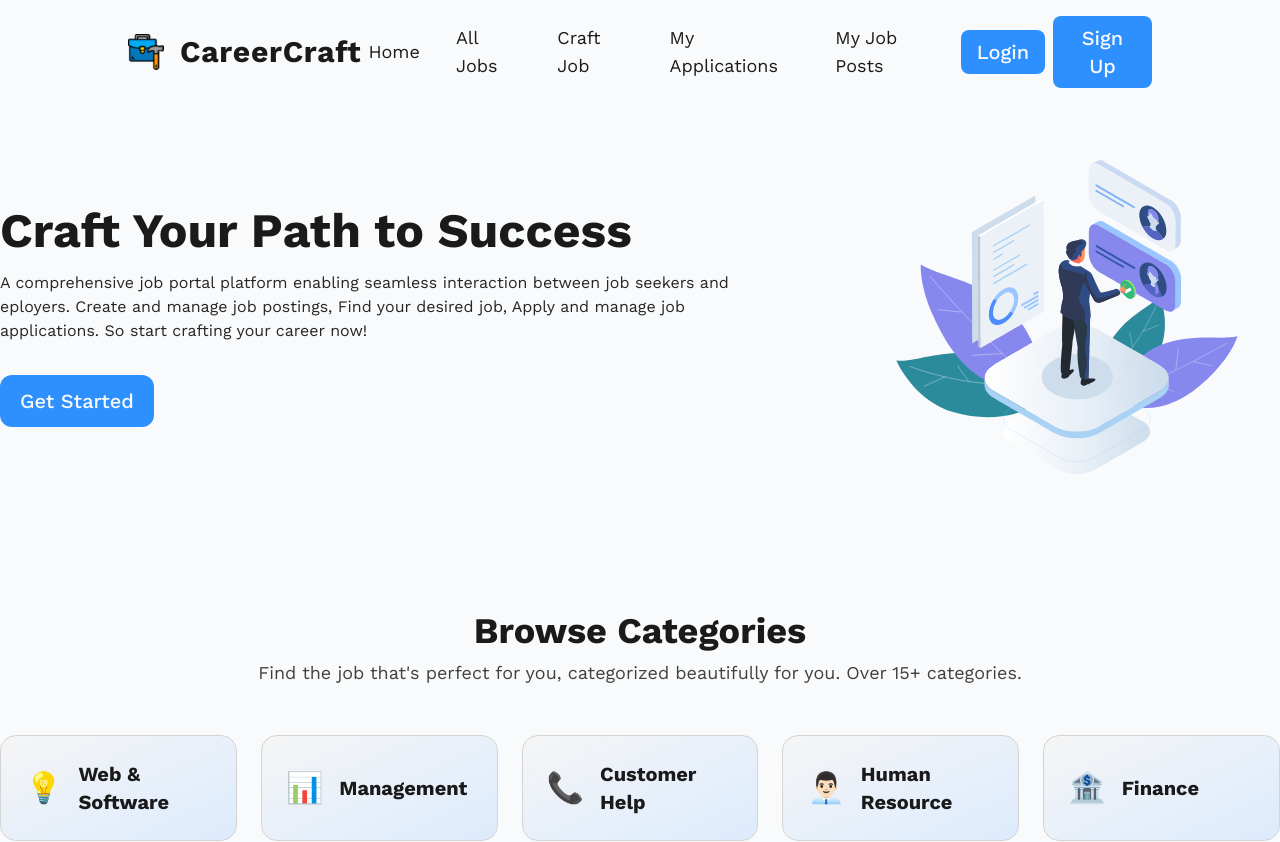
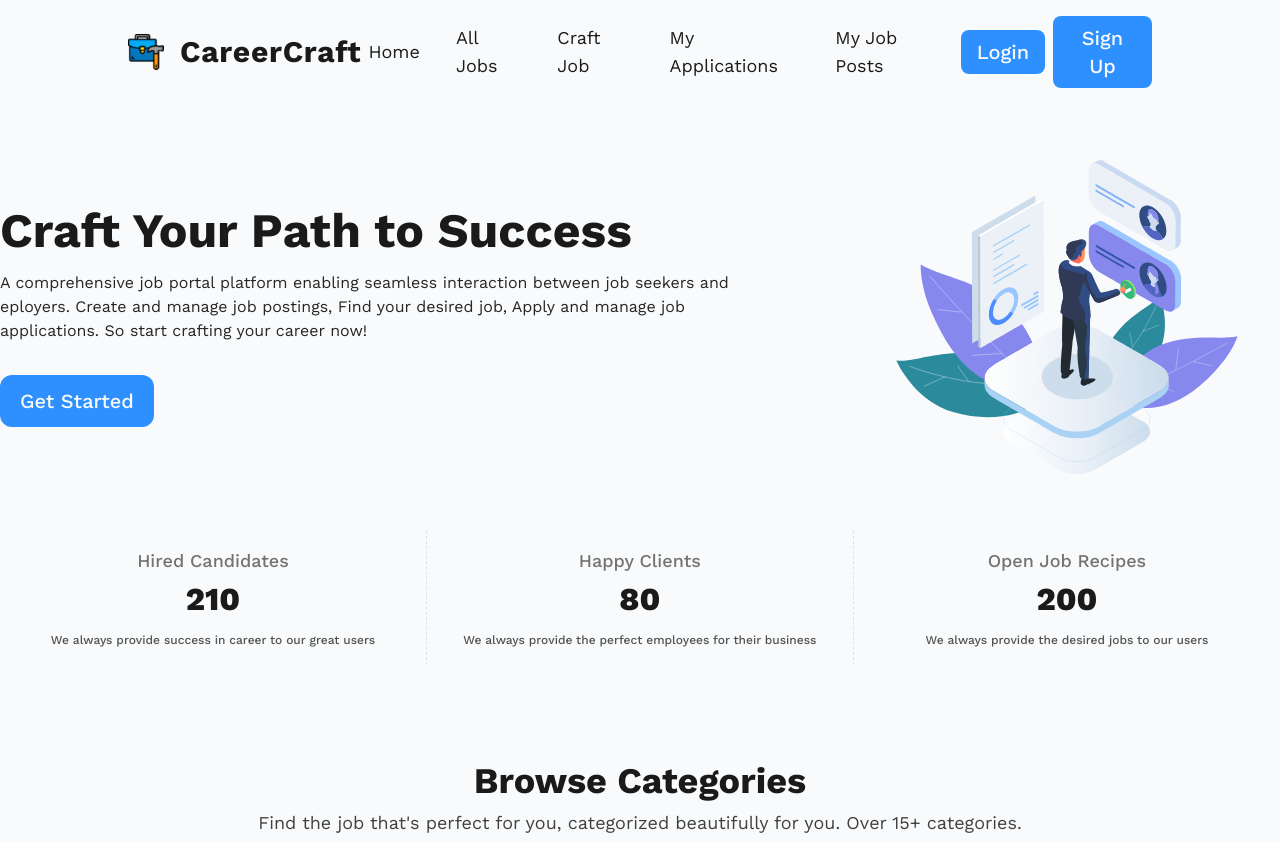
Before and after one commit to ninjaquasar/career-code-client, a React (Vite) app: page / in a window 1280 px wide. Shown: the top 842 px of the page. Built offline with nearby package versions, Linux system fonts and the light colour scheme; no server answers.

Commit message:
feat(home): build stats section

```diff
--- a/src/components/home/BrowseCategories.jsx
+++ b/src/components/home/BrowseCategories.jsx
@@ -36,7 +36,7 @@ const BrowseCategories = () => {
 		},
 	];
 	return (
-		<section className="max-w-8xl mx-auto my-20">
+		<section className="max-w-8xl mx-auto mt-24">
 			<h2 className="text-4xl font-bold text-center mb-2">Browse Categories</h2>
 			<p className="text-lg text-center text-neutral-700">
 				Find the job that's perfect for you, categorized beautifully for you. Over 15+
--- /dev/null
+++ b/src/components/home/Stats.jsx
@@ -0,0 +1,35 @@
+const Stats = () => {
+	return (
+		<section className="max-w-8xl mx-auto flex">
+			<div className="stat place-items-center">
+				<h6 className="stat-title text-lg text-neutral-500 font-medium">
+					Hired Candidates
+				</h6>
+				<h3 className="stat-value">210</h3>
+				<p className="stat-desc mt-2 text-neutral-600 font-medium">
+					We always provide success in career to our great users
+				</p>
+			</div>
+			<div className="stat place-items-center">
+				<h6 className="stat-title text-lg text-neutral-500 font-medium">
+					Happy Clients
+				</h6>
+				<h3 className="stat-value">80</h3>
+				<p className="stat-desc mt-2 text-neutral-600 font-medium">
+					We always provide the perfect employees for their business
+				</p>
+			</div>
+			<div className="stat place-items-center">
+				<h6 className="stat-title text-lg text-neutral-500 font-medium">
+					Open Job Recipes
+				</h6>
+				<h3 className="stat-value">200</h3>
+				<p className="stat-desc mt-2 text-neutral-600 font-medium">
+					We always provide the desired jobs to our users
+				</p>
+			</div>
+		</section>
+	);
+};
+
+export default Stats;
--- a/src/pages/Home.jsx
+++ b/src/pages/Home.jsx
@@ -1,10 +1,12 @@
 import BrowseCategories from "../components/home/BrowseCategories";
 import Hero from "../components/home/Hero";
+import Stats from "../components/home/Stats";
 
 const Home = () => {
 	return (
-		<main>
+		<main className="pb-24">
 			<Hero />
+			<Stats />
 			<BrowseCategories />
 		</main>
 	);
```
